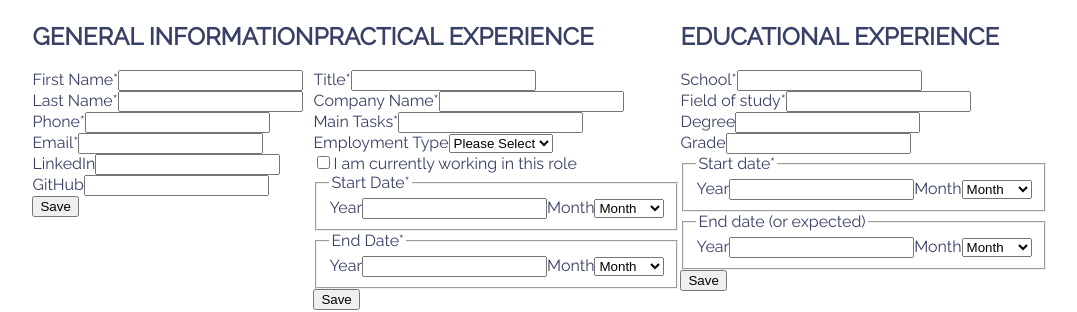
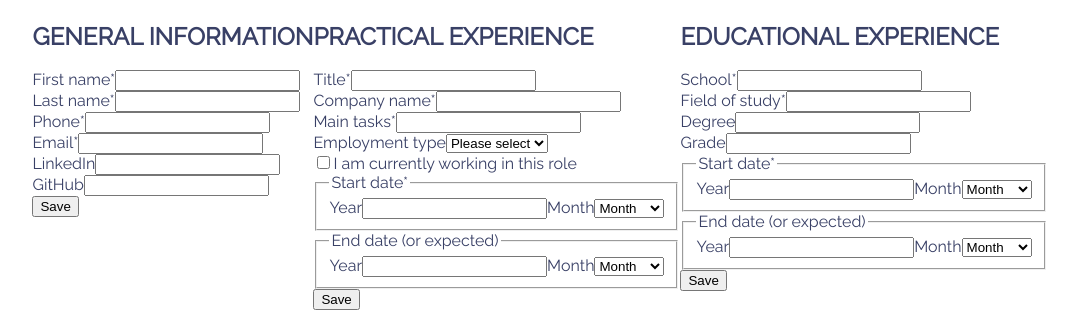
Before and after one commit to mooniiDev/cv-application, a React (Create React App) app: page / in a window 1280 px wide. Shown: the part 174-486 px from the top of the page, without its empty margins (100-1177 px from the left). Built offline with nearby package versions, Linux system fonts and the light colour scheme.

Commit message:
Update components labels and legends texts, remove require attribute from end date fieldset

```diff
--- a/src/components/GeneralInformation.js
+++ b/src/components/GeneralInformation.js
@@ -15,12 +15,12 @@ class GeneralInformation extends React.Component {
           <div>
             {/* First name */}
             <div>
-              <label htmlFor="first-name">First Name*</label>
+              <label htmlFor="first-name">First name*</label>
               <input id="first-name" type="text" name="first_name" required />
             </div>
             {/* Last name */}
             <div>
-              <label htmlFor="last-name">Last Name*</label>
+              <label htmlFor="last-name">Last name*</label>
               <input id="last-name" type="text" name="last_name" required />
             </div>
           </div>
--- a/src/components/PracticalExperience.js
+++ b/src/components/PracticalExperience.js
@@ -25,7 +25,7 @@ class PracticalExperience extends React.Component {
             </div>
             {/* Name */}
             <div>
-              <label htmlFor="company-name">Company Name*</label>
+              <label htmlFor="company-name">Company name*</label>
               <input
                 id="company-name"
                 type="text"
@@ -37,14 +37,14 @@ class PracticalExperience extends React.Component {
           <div>
             {/* Tasks */}
             <div>
-              <label htmlFor="main-tasks">Main Tasks*</label>
+              <label htmlFor="main-tasks">Main tasks*</label>
               <input id="main-tasks" type="text" name="main_asks" required />
             </div>
             {/* Type */}
             <div>
-              <label htmlFor="employment-type">Employment Type</label>
+              <label htmlFor="employment-type">Employment type</label>
               <select id="employment-type" type="text" name="employment_type">
-                <option value="">Please Select</option>
+                <option value="">Please select</option>
                 <option value="full-time">Full-time</option>
               </select>
             </div>
@@ -59,7 +59,7 @@ class PracticalExperience extends React.Component {
           <div>
             {/* Start date */}
             <fieldset>
-              <legend>Start Date*</legend>
+              <legend>Start date*</legend>
               <label htmlFor="practical-start-year">Year</label>
               <input
                 id="practical-start-year"
@@ -79,13 +79,12 @@ class PracticalExperience extends React.Component {
             </fieldset>
             {/* End date */}
             <fieldset>
-              <legend>End Date*</legend>
+              <legend>End date (or expected)</legend>
               <label htmlFor="practical-end-year">Year</label>
               <input
                 id="practical-end-year"
                 type="number"
                 name="practical_end_year"
-                required
               />
               <label htmlFor="practical-end-month">Month</label>
               <select
```
